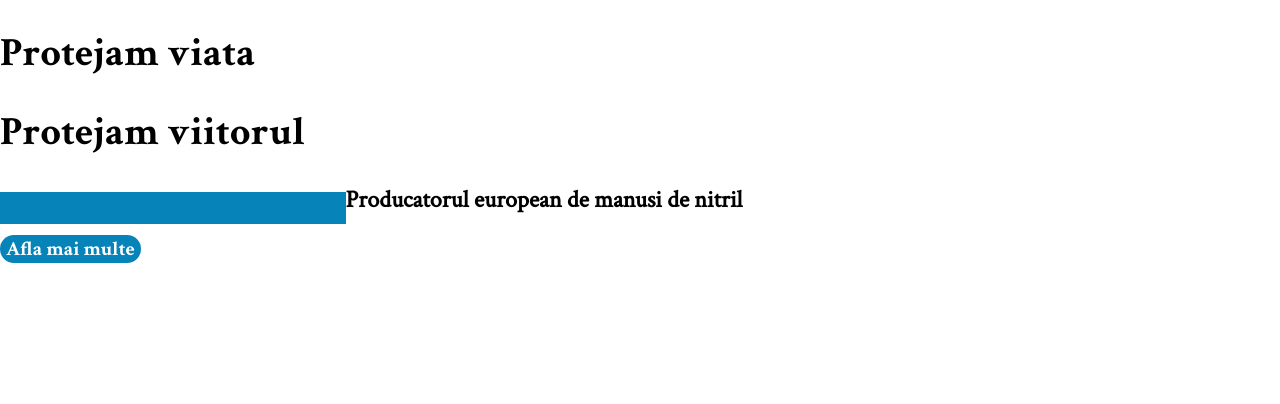
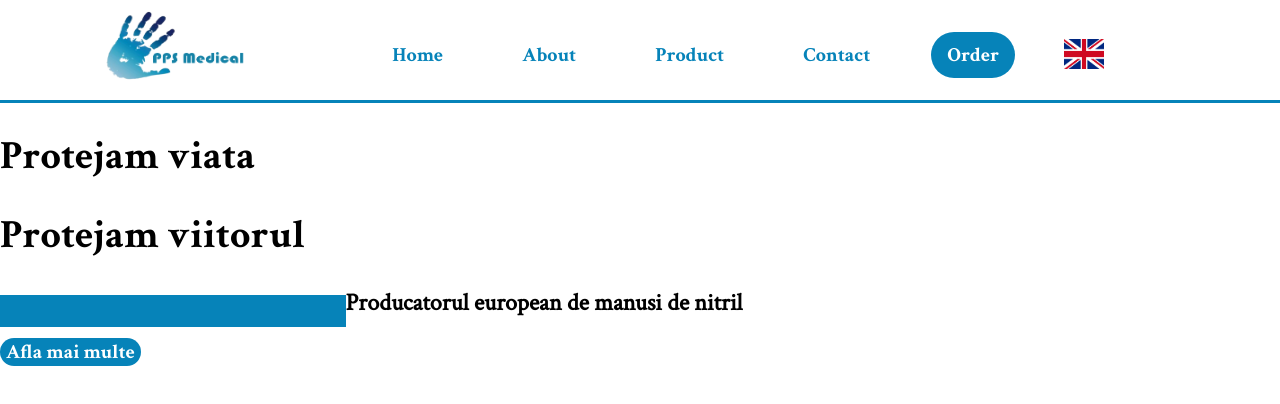
Before and after one commit to TheBiggestPotato/glove_project_frontend, a React (Create React App) app: page / in a window 1280 px wide. Shown: the top 404 px of the page. Built offline with nearby package versions, Linux system fonts and the light colour scheme; no server answers.

Commit message:
added Nav to Home and Pointer to button

```diff
--- a/src/components/atoms/RoundButton/roundButton.scss
+++ b/src/components/atoms/RoundButton/roundButton.scss
@@ -6,6 +6,7 @@
     border-radius: 25rem;
     text-align: center;
     font-size: 1.25rem;
+    cursor: pointer;
 
     &--first {
         background-color: colors.$app-blue;
--- a/src/components/pages/Home/Home.js
+++ b/src/components/pages/Home/Home.js
@@ -1,12 +1,18 @@
 import React from "react";
+
 import TabText from "../../molecules/TabText/tabText";
+import Nav from "../../organisms/Nav/nav";
+
 import "./Home.scss";
 
 const Home = () => {
   return (
-    <div className="home">
+    <>
+    <Nav />
+    <div className="home__body">
       <TabText />
     </div>
+    </>
   );
 };
 
```
